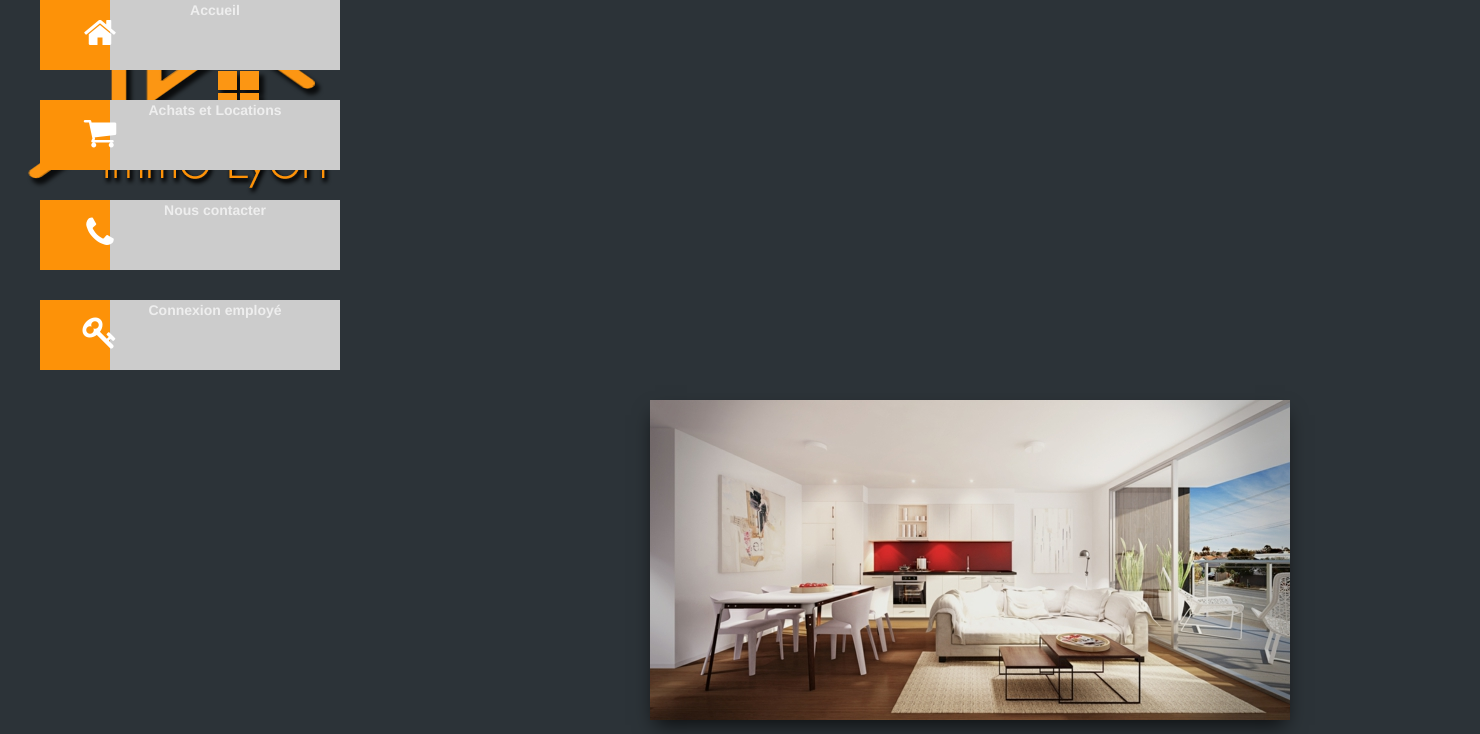
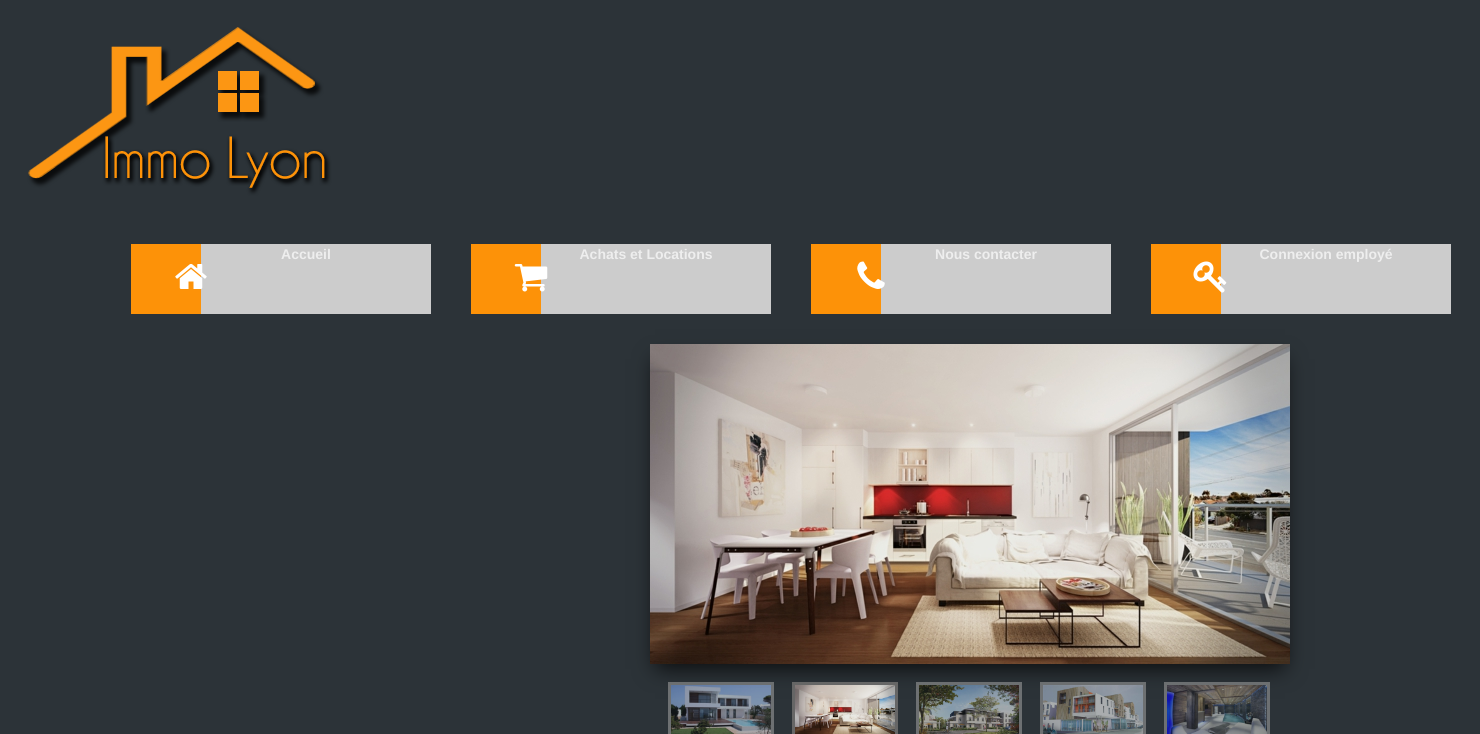
Before and after one commit to lecalut/projet-immo, a PHP site: page /index.php in a window 1480 px wide. Shown: the top 734 px of the page. Run offline with PHP 8.4, Linux system fonts and the light colour scheme; some libraries are stand-ins or nearby versions.

Commit message:
voila ;)

```diff
--- a/Agence.css
+++ b/Agence.css
@@ -8,7 +8,8 @@ body{
 
 ul
 {
-margin:0px;
+	display: -webkit-inline-box;
+margin:0px 0px 0px 91px;
 padding:0px;
 list-style-type:none;
 -webkit-backface-visibility: hidden; backface-visibility: hidden;
```
